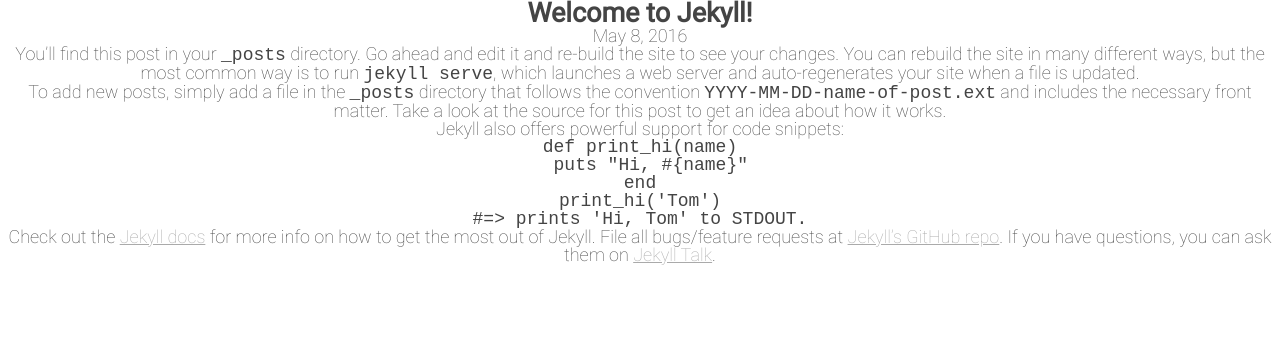
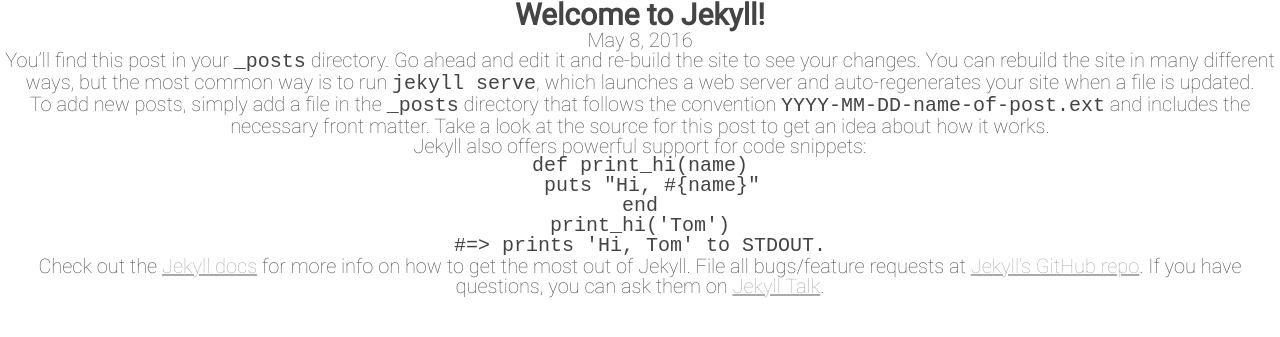
Before and after one commit to NutClump/chemcollider.github.io, a Jekyll site: the page built from _posts/2016-05-08-welcome-to-jekyll.markdown, in a window 1280 px wide. Shown: the top 337 px of the page. Built offline with Jekyll 4.4.1, drawn with Linux system fonts in a browser that asks for light colours; nearby versions of some CDN libraries; library files that are not in the unit come from our copies.

Commit message:
fix rules

```diff
--- a/_config.yml
+++ b/_config.yml
@@ -26,7 +26,8 @@
       content: "For directions, check out <a href=''>this video</a>"
 rules:
     - rule: "Collider is always open, to everyone"
-    - rule: "Nothing leaves the space without permission"
     - rule: "Clean up after yourself"
+    - rule: "Build something cool"
+    - rule: "<div style='height:1px'></div>"
     - rule: "Request resources for projects <a href=''>here</a>"
-    - rule: "Build something cool"
+    - rule: "Please get permission before taking things out of the space"
--- a/_sass/_layout.scss
+++ b/_sass/_layout.scss
@@ -6,7 +6,7 @@
   text-align: center;
   color: #444444;
   font-family: 'Roboto', sans-serif;
-  font-size: 18px;
+  font-size: 20px;
   font-weight: 100;
 }
 
@@ -33,7 +33,7 @@
   margin-left: 25px;
   margin-right: 25px;
   text-transform: none;
-  font-size: 18px;
+  font-size: 16px;
 }
 
 .title-container {
```
